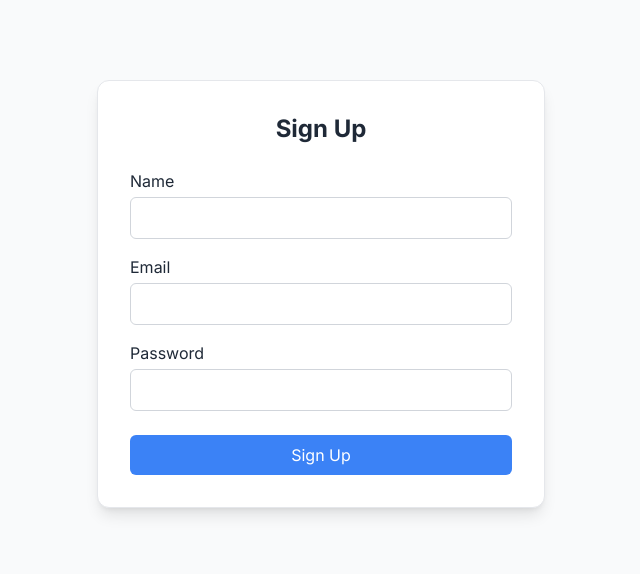
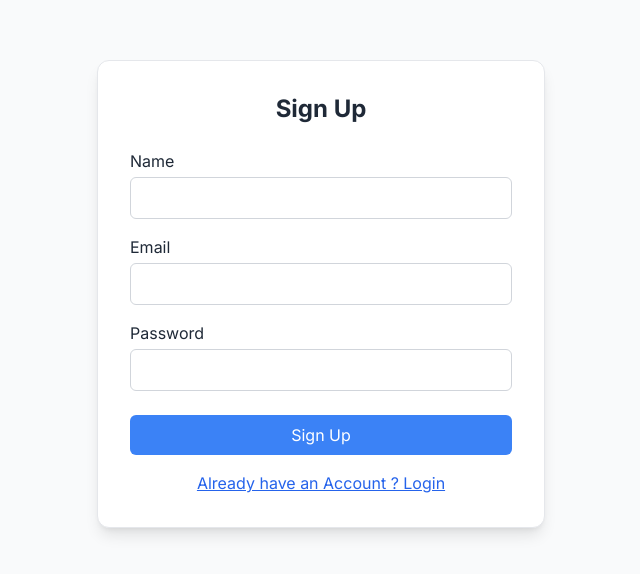
Before and after one commit to Starnoh254/shopManagementFrontend, a React (Vite) app: page / in a window 1280 px wide. Shown: the part 106-680 px from the top of the page, without its empty margins (319-959 px from the left). Built offline with nearby package versions, Linux system fonts and the light colour scheme.

Commit message:
`Added navigation to login page and a link to login from sign up page`

```diff
--- a/src/components/auth/SignUp.tsx
+++ b/src/components/auth/SignUp.tsx
@@ -1,12 +1,14 @@
 import React, { useState } from "react";
 import axiosInstance from "../../api/axios";
 import axios from "axios";
+import { useNavigate } from "react-router-dom";
 
 const SignUp: React.FC = () => {
   const [email, setEmail] = useState("");
   const [password, setPassword] = useState("");
   const [name, setName] = useState("");
   const [error, setError] = useState<string | null>(null);
+  const navigate = useNavigate();
 
   const handleSubmit = async (e: React.FormEvent) => {
     e.preventDefault();
@@ -22,6 +24,10 @@ const SignUp: React.FC = () => {
       }
     }
   };
+
+  const navigateToLogin = () => {
+    navigate("/login")
+  }
 
   return (
     <div className="flex items-center justify-center min-h-screen bg-background-light dark:bg-background-dark font-sans transition-colors duration-300">
@@ -84,6 +90,8 @@ const SignUp: React.FC = () => {
         >
           Sign Up
         </button>
+
+        <span className="text-blue-600 text-center flex justify-center mt-4 cursor-pointer underline" onClick={navigateToLogin}>Already have an Account ? Login</span>
       </form>
     </div>
   );
```
